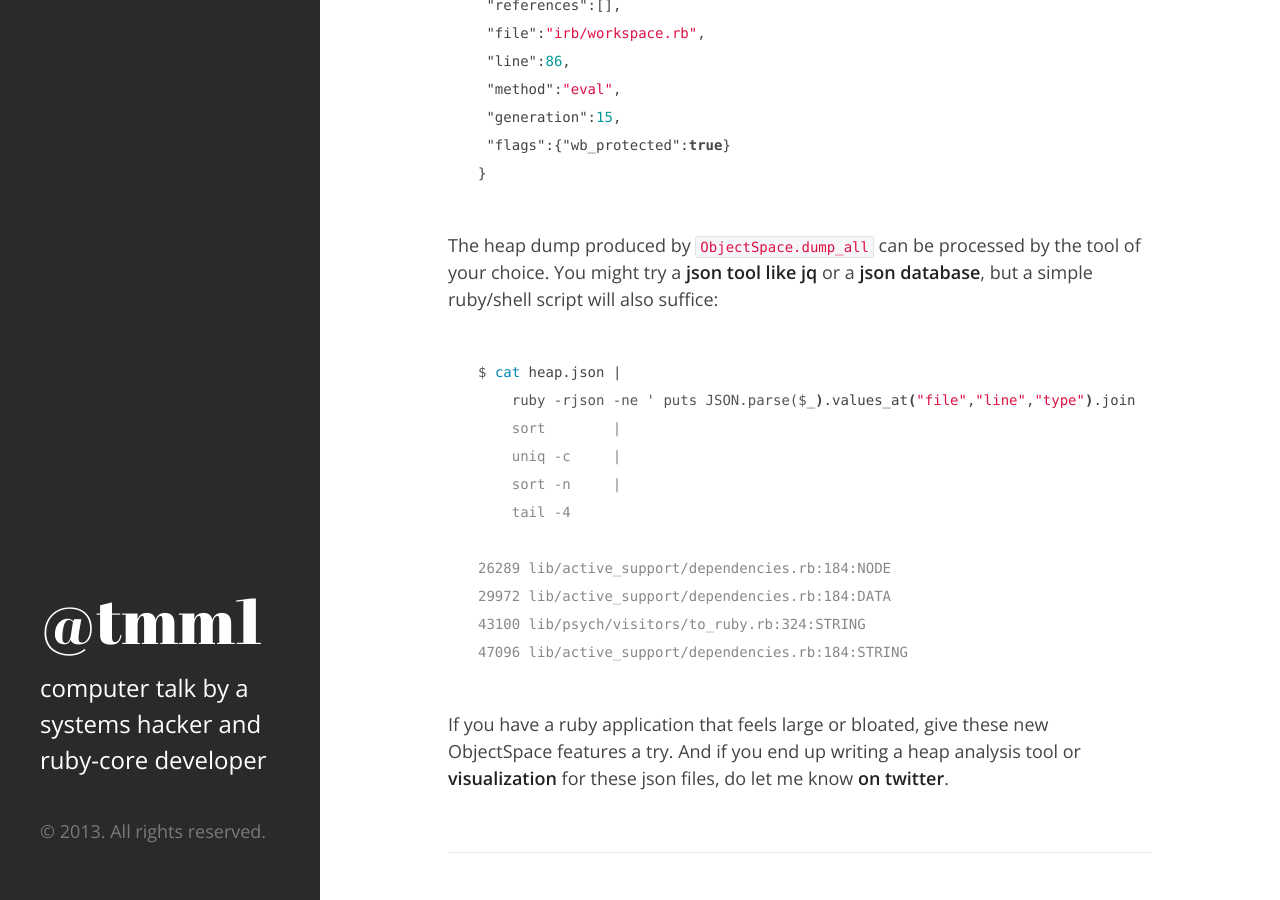
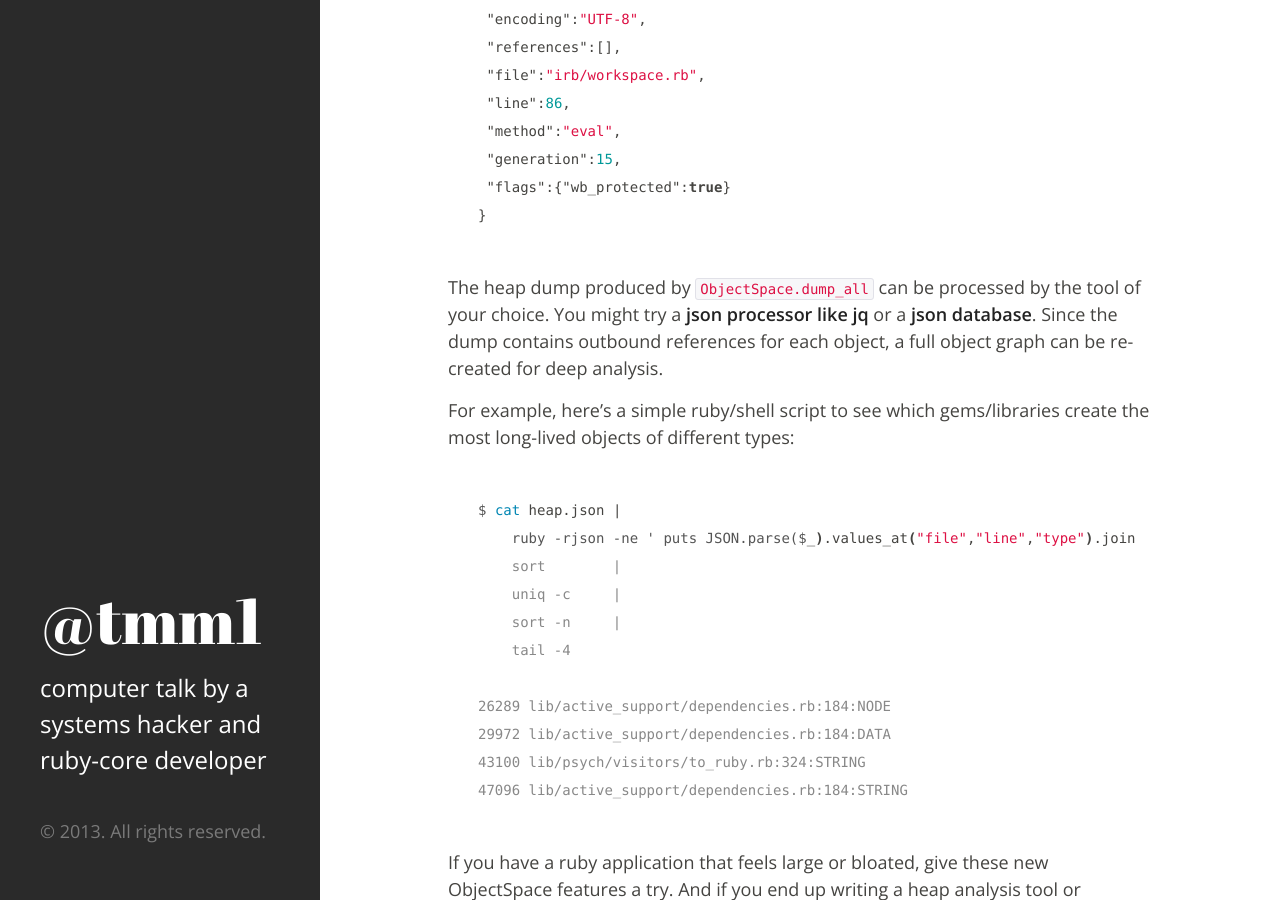
Before and after one commit to tmm1/tmm1.github.com, a Jekyll site: the page built from _posts/2013-12-26-ruby21-objspace.md, in a window 1280 px wide and 900 px high, scrolled down 2267 px. Built offline with Jekyll 4.4.1, drawn with Linux system fonts in a browser that asks for light colours; Markdown is read by kramdown in place of the engine named in the settings; comment, search, counter and statistics services are not loaded; some of the changed text lies outside the part shown.

Commit message:
add details about block version of tracer; mention references and object graph

````diff
--- a/_posts/2013-12-26-ruby21-objspace.md
+++ b/_posts/2013-12-26-ruby21-objspace.md
@@ -45,6 +45,8 @@
 ObjectSpace.allocation_method_id(o)  #=> :perform
 ```
 
+A block version of the tracer is [also available](http://ruby-doc.org/stdlib-2.1.0/libdoc/objspace/rdoc/ObjectSpace.html#method-c-trace_object_allocations).
+
 Under the hood, this feature is built on `NEWOBJ` and `FREEOBJ` tracepoints included in 2.1. These events are only available from C, via `rb_tracepoint_new()`.
 
 ### Heap Dumping
@@ -87,7 +89,9 @@
 }
 ```
 
-The heap dump produced by `ObjectSpace.dump_all` can be processed by the tool of your choice. You might try a [json tool like jq](http://stedolan.github.io/jq/) or a [json database](http://www.rethinkdb.com/), but a simple ruby/shell script will also suffice:
+The heap dump produced by `ObjectSpace.dump_all` can be processed by the tool of your choice. You might try a [json processor like jq](http://stedolan.github.io/jq/) or a [json database](http://www.rethinkdb.com/). Since the dump contains outbound references for each object, a full object graph can be re-created for deep analysis.
+
+For example, here's a simple ruby/shell script to see which gems/libraries create the most long-lived objects of different types:
 
 ``` console
 $ cat heap.json |
````
